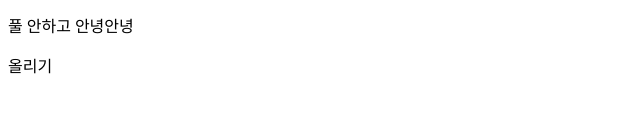
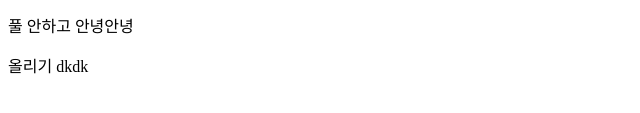
Before and after one commit to jeonghae98/test, a plain HTML site: page index.html in a window 1280 px wide. Shown: the part 147-260 px from the top of the page, 0-640 px from the left. Drawn offline with Linux system fonts and the light colour scheme.

Commit message:
브랜치 테스트

```diff
--- a/index.html
+++ b/index.html
@@ -10,7 +10,7 @@
     <p>성민</p>
     <p>풀 안하고 올리기 2</p>
     <p>풀 안하고 안녕안녕</p>
-    <p>올리기
+    <p>올리기 dkdk
     </p>
 </body>
 </html>
```
